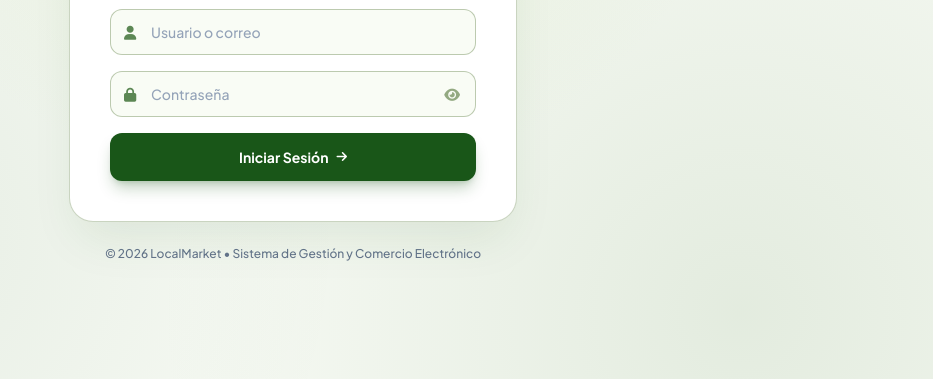
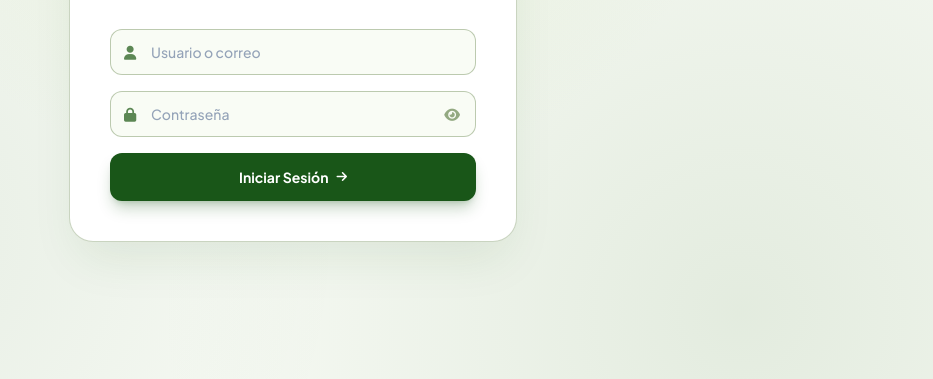
Before and after one commit to ximelizeth25-hash/localmarket, a website: page public/index.html in a window 1280 px wide. Shown: the part 367-746 px from the top of the page, without its empty margins (347-1280 px from the left). Drawn offline with nearby package versions, Linux system fonts and the light colour scheme.

Commit message:
style(ui): eliminar texto de copyright del pie de pagina en index.html

```diff
--- a/public/index.html
+++ b/public/index.html
@@ -170,10 +170,6 @@
 
     </div>
 
-    <!-- Footer Copyright -->
-    <p class="text-xs text-slate-500 mt-6 text-center font-medium">
-        &copy; 2026 LocalMarket &bull; Sistema de Gestión y Comercio Electrónico
-    </p>
 
     <!-- Script de Lógica Frontend & Backend -->
     <script>
```
